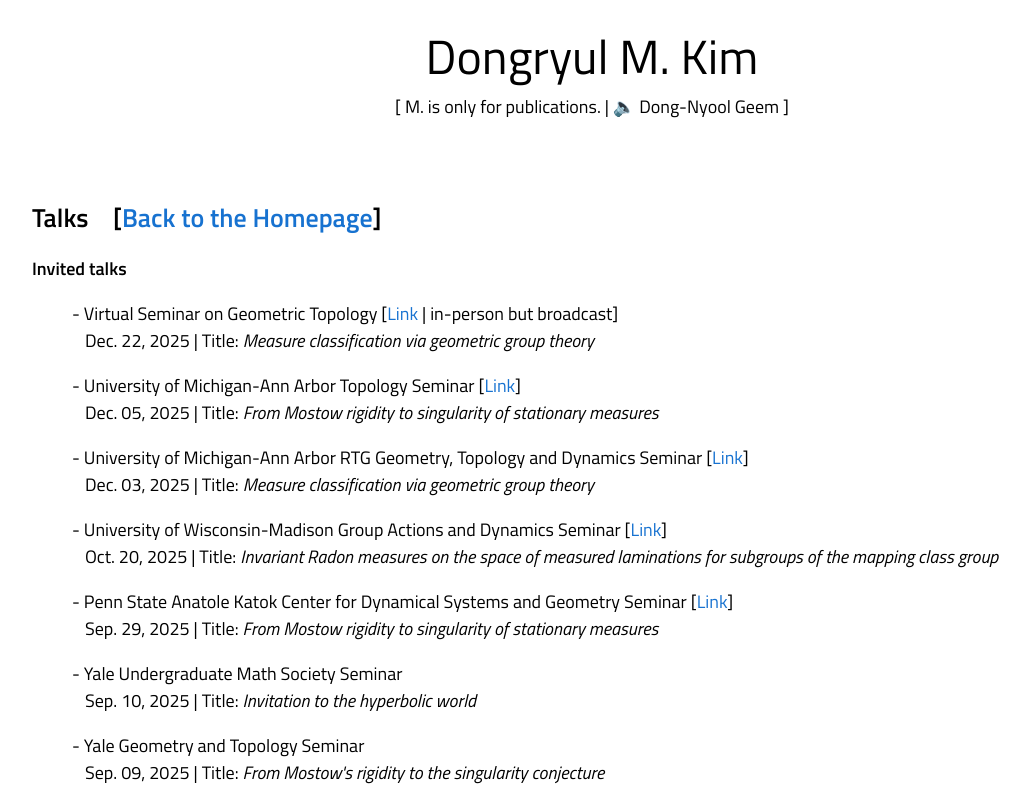
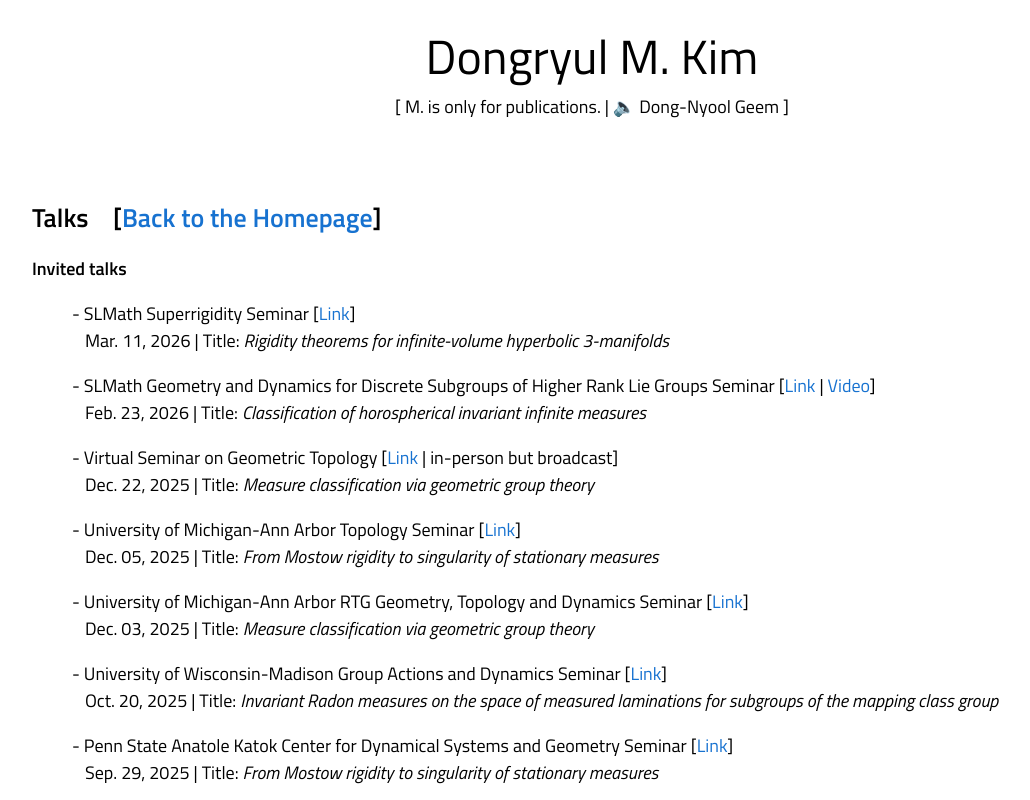
Before and after one commit to dongryulkim/dongryulkim.github.io, a plain HTML site: page talks.html in a window 1280 px wide. Shown: the top 800 px of the page, without its empty margins (48-1078 px from the left). Drawn offline with Linux system fonts and the light colour scheme.

Commit message:
Add files via upload

```diff
--- a/talks.html
+++ b/talks.html
@@ -38,6 +38,16 @@
 
                   <dl>
                     <dt><b>Invited talks</b></dt>
+
+                    <dd><p>- SLMath Superrigidity Seminar [<A HREF="https://www.slmath.org/seminars/29290" target="_blank">Link</A>]
+                      <br>&ensp; Mar. 11, 2026 | Title: <em>Rigidity theorems for infinite-volume hyperbolic 3-manifolds</em>
+                      </p>
+                    </dd>
+
+                    <dd><p>- SLMath Geometry and Dynamics for Discrete Subgroups of Higher Rank Lie Groups Seminar [<A HREF="https://www.slmath.org/seminars/29017" target="_blank">Link</A> | <A HREF="https://player.vimeo.com/video/1167888191", target="_blank">Video</A>]
+                      <br>&ensp; Feb. 23, 2026 | Title: <em>Classification of horospherical invariant infinite measures</em>
+                      </p>
+                    </dd>
 
                     <dd><p>- Virtual Seminar on Geometric Topology [<A HREF="https://sites.google.com/view/visgat" target="_blank">Link</A> | in-person but broadcast]
                       <br>&ensp; Dec. 22, 2025 | Title: <em>Measure classification via geometric group theory</em>
```
